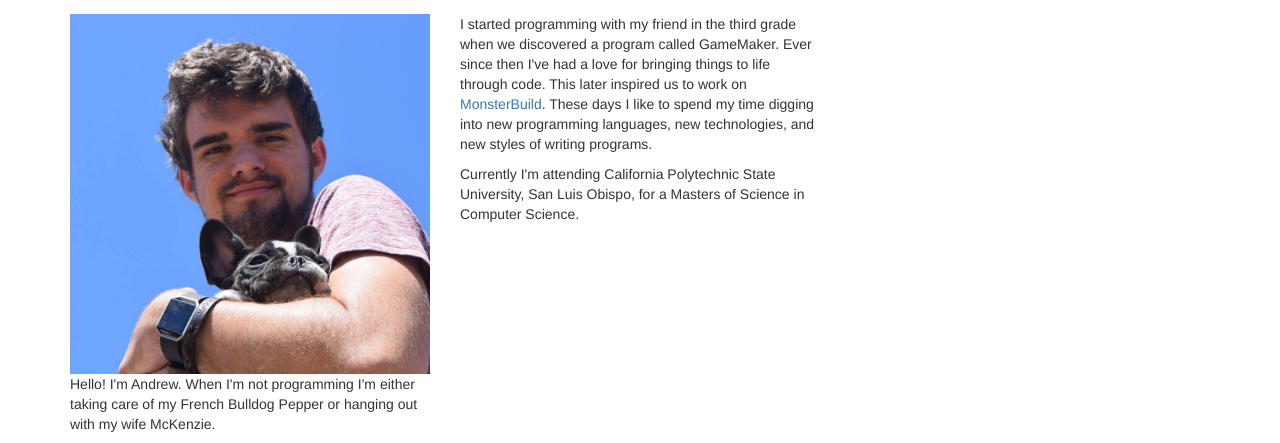
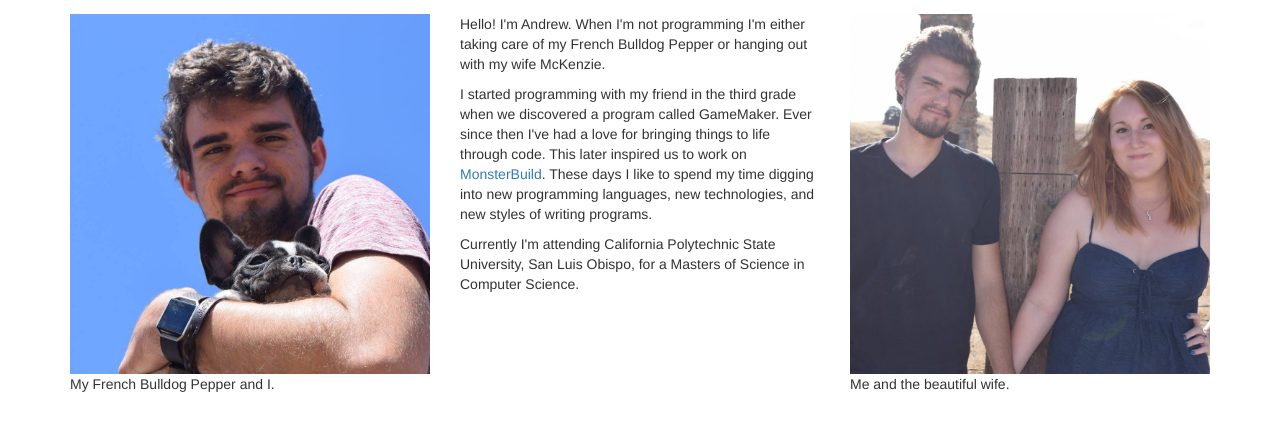
Before and after one commit to aadriance/aadriance.github.io, a plain HTML site: page about.html in a window 1280 px wide. Shown: the part 166-609 px from the top of the page. Drawn offline with Linux system fonts and the light colour scheme.

Commit message:
new foramtting to about page

```diff
--- a/about.html
+++ b/about.html
@@ -48,12 +48,15 @@
                 <div class="col-md-4 portfolio-item">
                     <img class="img-responsive" src="res/Andrew.jpg" alt="">
                     <p>
-                        Hello!  I'm Andrew.  When I'm not programming I'm either taking care of my
-                        French Bulldog Pepper or hanging out with my wife McKenzie.
+                        My French Bulldog Pepper and I.
                     </p>
                 </div>
 
                 <div class="col-md-4 portfolio-item">
+                        <p>
+                                Hello!  I'm Andrew.  When I'm not programming I'm either taking care of my
+                                French Bulldog Pepper or hanging out with my wife McKenzie.
+                            </p>
                         <p>
                             I started programming with my friend in the third grade when we discovered a program
                             called GameMaker.  Ever since then I've had a love for bringing things to life through code.
@@ -66,6 +69,13 @@
                             for a Masters of Science in Computer Science.
                         </p>
                 </div>
+
+                <div class="col-md-4 portfolio-item">
+                        <img class="img-responsive" src="res/MeNWife.png" alt="">
+                        <p>
+                            Me and the beautiful wife.
+                        </p>
+                    </div>
 
             </div>
             <!-- /.row -->
```
Also changed, not shown: res/MeNWife.png (added).
